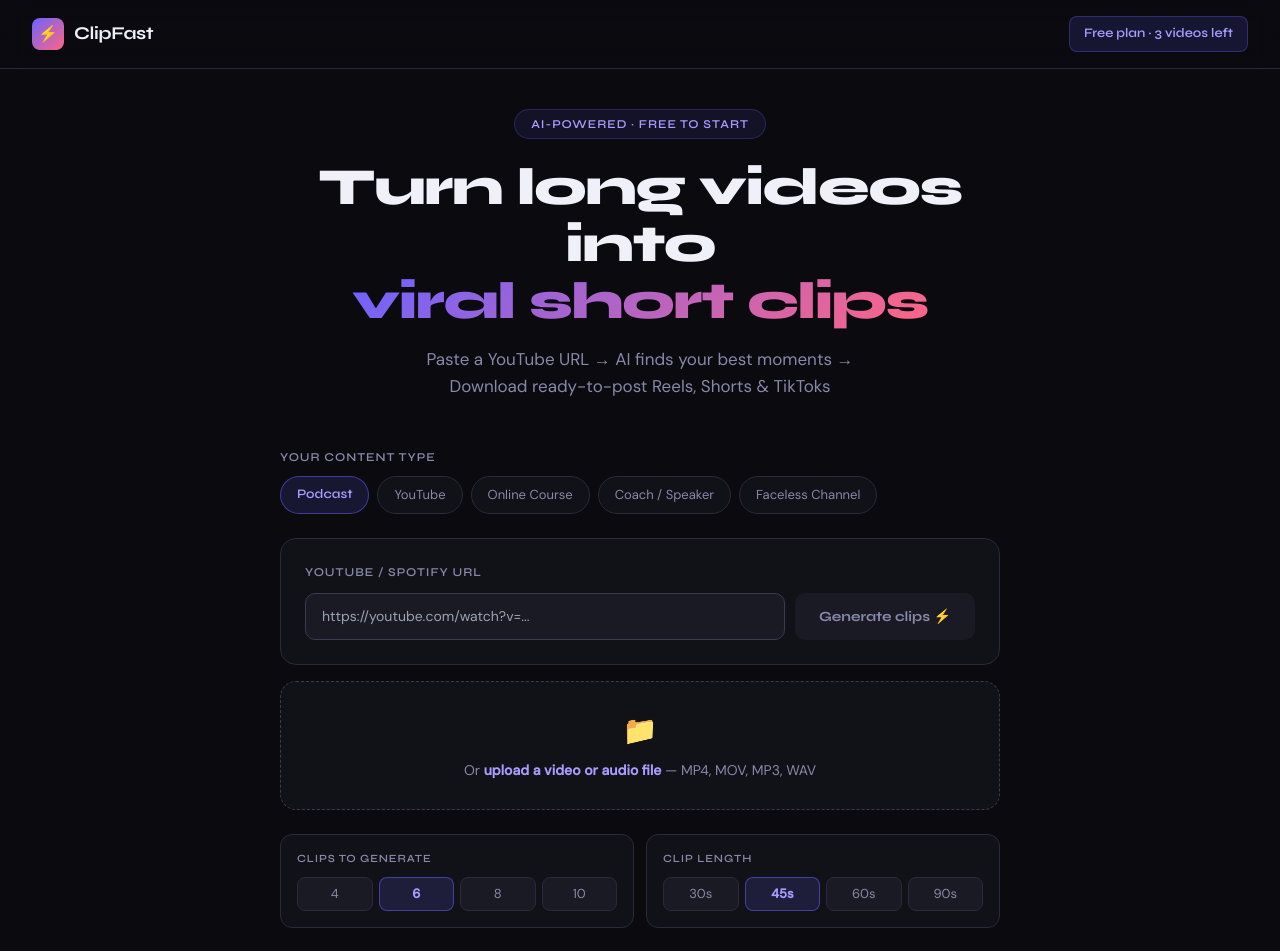
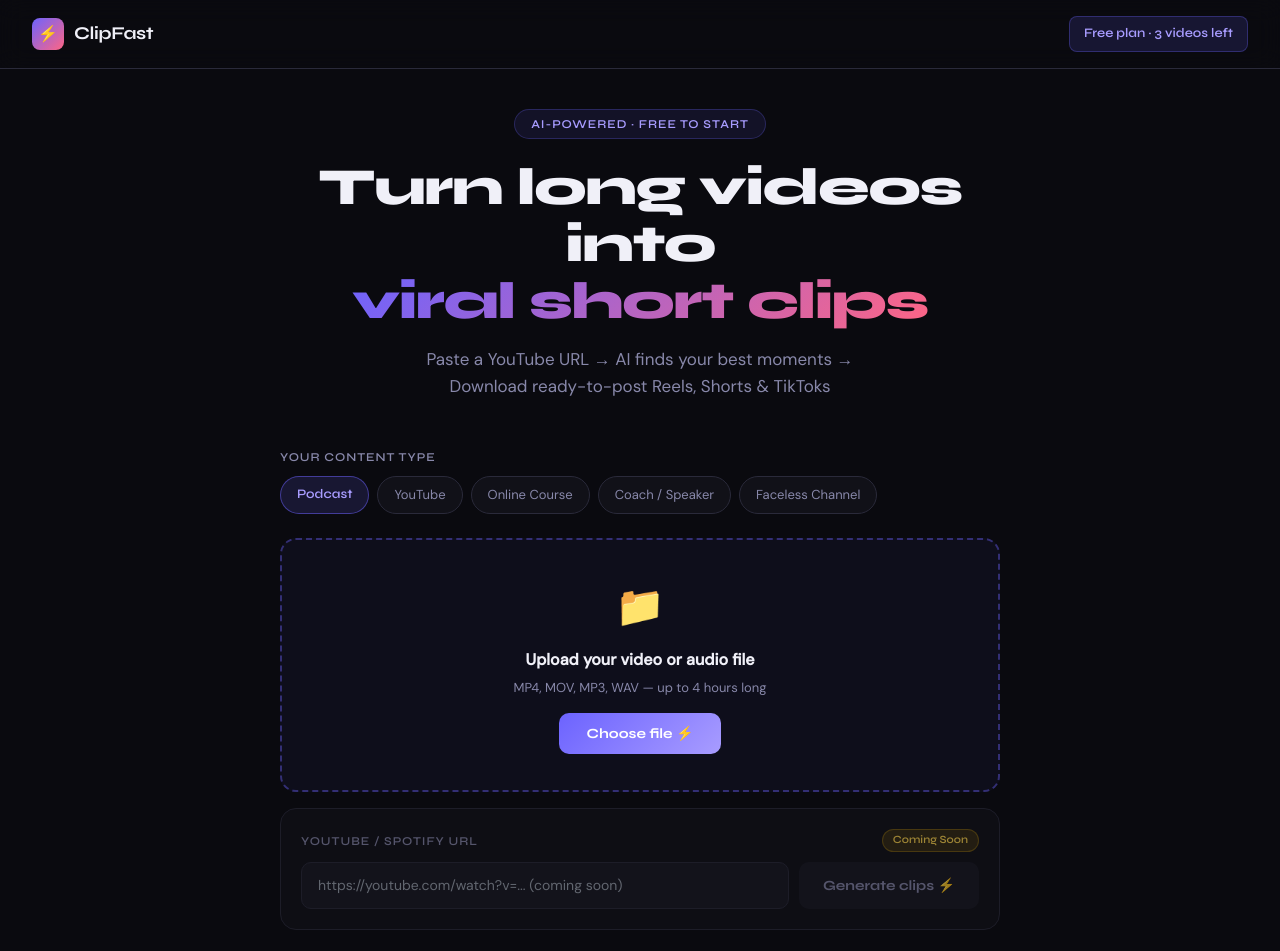
Before and after one commit to ajaysonkar8187/clipfast, a Next.js app in the folder frontend/: page / in a window 1280 px wide. Shown: the top 951 px of the page. Built offline with nearby package versions, Linux system fonts and the light colour scheme.

Commit message:
File upload primary YouTube coming soon

```diff
--- a/frontend/src/app/page.tsx
+++ b/frontend/src/app/page.tsx
@@ -2,7 +2,7 @@
 import { useState, useRef, useEffect } from "react";
 import axios from "axios";
 
-const API = "https://clipfast-backend.onrender.com";
+const API = "http://localhost:8000";
 
 type Clip = {
   title: string;
@@ -377,28 +377,35 @@ export default function Home() {
               </div>
             </div>
 
-            <div style={{ background: "var(--bg2)", border: "1px solid var(--border)", borderRadius: 16, padding: 24, marginBottom: 16 }}>
-              <label style={{ fontSize: 12, color: "var(--text2)", fontFamily: "'Syne', sans-serif", fontWeight: 600, letterSpacing: "0.08em", textTransform: "uppercase", display: "block", marginBottom: 12 }}>YouTube / Spotify URL</label>
+            {/* File Upload — Primary */}
+            <div onClick={() => fileRef.current?.click()}
+              style={{ border: "2px dashed rgba(108,99,255,0.4)", borderRadius: 16, padding: "36px 20px", textAlign: "center", cursor: "pointer", background: "rgba(108,99,255,0.05)", marginBottom: 16, transition: "all 0.2s" }}
+              onMouseEnter={(e) => { e.currentTarget.style.borderColor = "#6c63ff"; e.currentTarget.style.background = "rgba(108,99,255,0.1)"; }}
+              onMouseLeave={(e) => { e.currentTarget.style.borderColor = "rgba(108,99,255,0.4)"; e.currentTarget.style.background = "rgba(108,99,255,0.05)"; }}>
+              <div style={{ fontSize: 40, marginBottom: 12 }}>📁</div>
+              <div style={{ fontSize: 16, fontWeight: 600, color: "var(--text)", marginBottom: 6 }}>Upload your video or audio file</div>
+              <div style={{ fontSize: 13, color: "var(--text2)", marginBottom: 16 }}>MP4, MOV, MP3, WAV — up to 4 hours long</div>
+              <div style={{ display: "inline-block", background: "linear-gradient(135deg, #6c63ff, #a89cff)", color: "white", borderRadius: 10, padding: "10px 28px", fontSize: 14, fontFamily: "'Syne', sans-serif", fontWeight: 700 }}>
+                Choose file ⚡
+              </div>
+              <input ref={fileRef} type="file" accept="video/*,audio/*" style={{ display: "none" }}
+                onChange={(e) => e.target.files?.[0] && handleProcess(e.target.files[0])} />
+            </div>
+
+            {/* YouTube URL — Coming Soon */}
+            <div style={{ background: "var(--bg2)", border: "1px solid var(--border)", borderRadius: 16, padding: 20, marginBottom: 24, opacity: 0.6 }}>
+              <div style={{ display: "flex", alignItems: "center", justifyContent: "space-between", marginBottom: 10 }}>
+                <label style={{ fontSize: 12, color: "var(--text2)", fontFamily: "'Syne', sans-serif", fontWeight: 600, letterSpacing: "0.08em", textTransform: "uppercase" }}>YouTube / Spotify URL</label>
+                <span style={{ fontSize: 11, background: "rgba(255,193,7,0.15)", color: "#ffd54f", border: "1px solid rgba(255,193,7,0.3)", borderRadius: 99, padding: "2px 10px", fontFamily: "'Syne', sans-serif", fontWeight: 600 }}>Coming Soon</span>
+              </div>
               <div style={{ display: "flex", gap: 10 }}>
-                <input value={url} onChange={(e) => setUrl(e.target.value)} placeholder="https://youtube.com/watch?v=..." onKeyDown={(e) => e.key === "Enter" && url && handleProcess()}
-                  style={{ flex: 1, background: "var(--bg3)", border: "1px solid var(--border2)", borderRadius: 10, padding: "12px 16px", color: "var(--text)", fontSize: 14, outline: "none" }} />
-                <button onClick={() => handleProcess()} disabled={!url}
-                  style={{ background: url ? "linear-gradient(135deg, #6c63ff, #a89cff)" : "var(--bg3)", border: "none", borderRadius: 10, padding: "12px 24px", color: url ? "white" : "var(--text2)", fontSize: 14, fontFamily: "'Syne', sans-serif", fontWeight: 700, cursor: url ? "pointer" : "not-allowed", whiteSpace: "nowrap", transition: "all 0.15s" }}>
+                <input disabled placeholder="https://youtube.com/watch?v=... (coming soon)"
+                  style={{ flex: 1, background: "var(--bg3)", border: "1px solid var(--border)", borderRadius: 10, padding: "12px 16px", color: "var(--text2)", fontSize: 14, outline: "none", cursor: "not-allowed" }} />
+                <button disabled
+                  style={{ background: "var(--bg3)", border: "none", borderRadius: 10, padding: "12px 24px", color: "var(--text2)", fontSize: 14, fontFamily: "'Syne', sans-serif", fontWeight: 700, cursor: "not-allowed", whiteSpace: "nowrap" }}>
                   Generate clips ⚡
                 </button>
               </div>
-            </div>
-
-            <div onClick={() => fileRef.current?.click()}
-              style={{ border: "1.5px dashed var(--border2)", borderRadius: 16, padding: "28px 20px", textAlign: "center", cursor: "pointer", background: "var(--bg2)", marginBottom: 24, transition: "border-color 0.15s" }}
-              onMouseEnter={(e) => (e.currentTarget.style.borderColor = "#6c63ff")}
-              onMouseLeave={(e) => (e.currentTarget.style.borderColor = "var(--border2)")}>
-              <div style={{ fontSize: 28, marginBottom: 8 }}>📁</div>
-              <div style={{ fontSize: 14, color: "var(--text2)" }}>
-                Or <span style={{ color: "#a89cff", fontWeight: 600 }}>upload a video or audio file</span> — MP4, MOV, MP3, WAV
-              </div>
-              <input ref={fileRef} type="file" accept="video/*,audio/*" style={{ display: "none" }}
-                onChange={(e) => e.target.files?.[0] && handleProcess(e.target.files[0])} />
             </div>
 
             <div style={{ display: "grid", gridTemplateColumns: "1fr 1fr", gap: 12, marginBottom: 24 }}>
```
